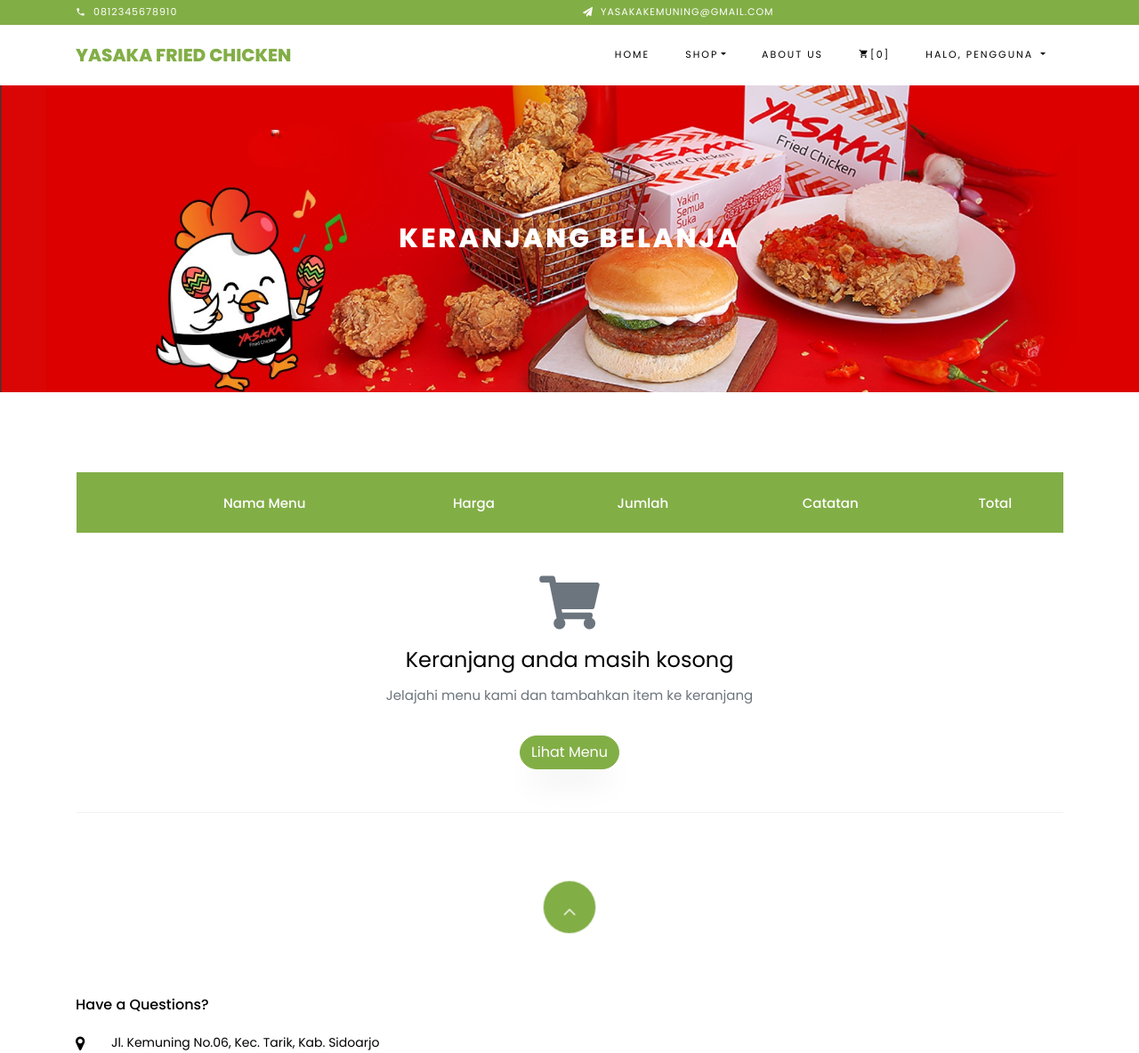
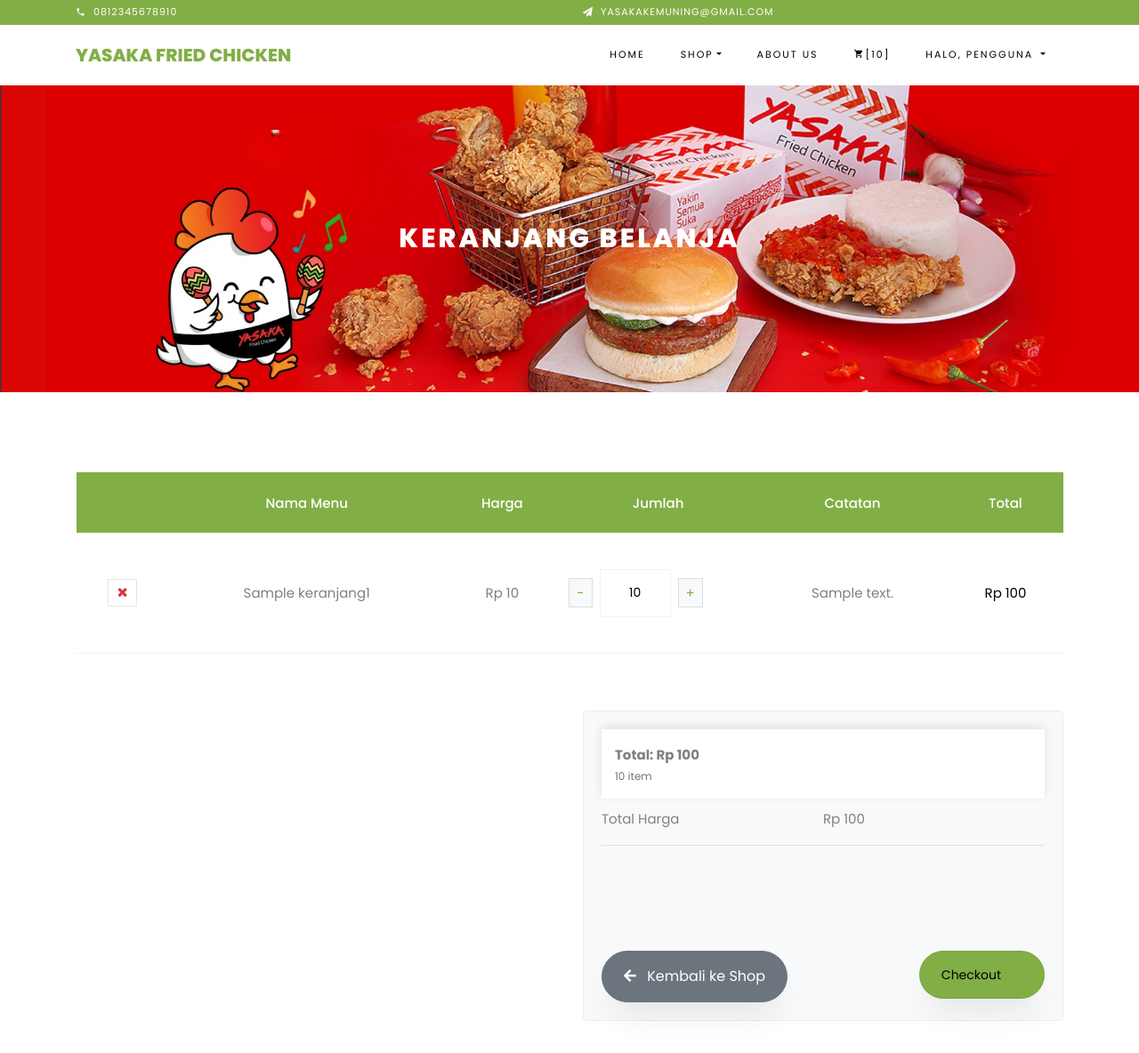
Before and after one commit to mftaa35/AyamKrispyWeb, a PHP site: page /cart.php in a window 1280 px wide. Shown: the top 1184 px of the page at 89% size. Run offline with PHP 8.4, Linux system fonts and the light colour scheme; tables that the repository leaves empty or names only in its code hold one stand-in row (values such as "Sample post"); data that the repository does not hold is empty; some web fonts are replaced.

Commit message:
Update cart.php

```diff
--- a/cart.php
+++ b/cart.php
@@ -14,7 +14,8 @@ if ($_SERVER['REQUEST_METHOD'] == 'POST' && isset($_POST['add_to_cart'])) {
     $note = isset($_POST['note']) ? mysqli_real_escape_string($conn, $_POST['note']) : '';
 
     // Cek apakah item sudah ada di keranjang
-    $check_query = "SELECT * FROM  WHERE users_id = '$users_id' AND menu_name = '$menu_name'";
+    // FIX: Added table name "keranjang1" after FROM
+    $check_query = "SELECT * FROM keranjang1 WHERE users_id = '$users_id' AND menu_name = '$menu_name'";
     $check_result = mysqli_query($conn, $check_query);
 
     if (mysqli_num_rows($check_result) > 0) {
@@ -45,13 +46,15 @@ if ($_SERVER['REQUEST_METHOD'] == 'POST' && isset($_POST['add_to_cart'])) {
 }
 
 // Hitung jumlah item di keranjang untuk tampilan badge
-$count_query = "SELECT SUM(quantity) as total_items FROM  WHERE users_id = '$users_id'";
+// FIX: Added table name "keranjang1" after FROM
+$count_query = "SELECT SUM(quantity) as total_items FROM keranjang1 WHERE users_id = '$users_id'";
 $count_result = mysqli_query($conn, $count_query);
 $count_data = mysqli_fetch_assoc($count_result);
 $cart_count = $count_data['total_items'] ? $count_data['total_items'] : 0;
 
 // Ambil data keranjang
-$query = "SELECT * FROM  WHERE users_id = '$users_id'";
+// FIX: Added table name "keranjang1" after FROM
+$query = "SELECT * FROM keranjang1 WHERE users_id = '$users_id'";
 $result = mysqli_query($conn, $query);
 $total_bayar = 0;
 $cart_items = [];
@@ -61,13 +64,6 @@ if (mysqli_num_rows($result) > 0) {
         $jumlah = $product['quantity'];
         $subtotal = $product['menu_price'] * $jumlah;
         $total_bayar += $subtotal;
-
-        // // Fix for image path display
-        // $image_path = $product['menu_image'];
-        // // If the image path doesn't start with http:// or https:// or a slash, add a leading slash
-        // if (!preg_match("/^(http|https):\/\//", $image_path) && substr($image_path, 0, 1) !== '/') {
-        //     $image_path = '/' . $image_path;
-        // }
 
         // $product['image_path'] = $image_path;
         $product['subtotal'] = $subtotal;
```
